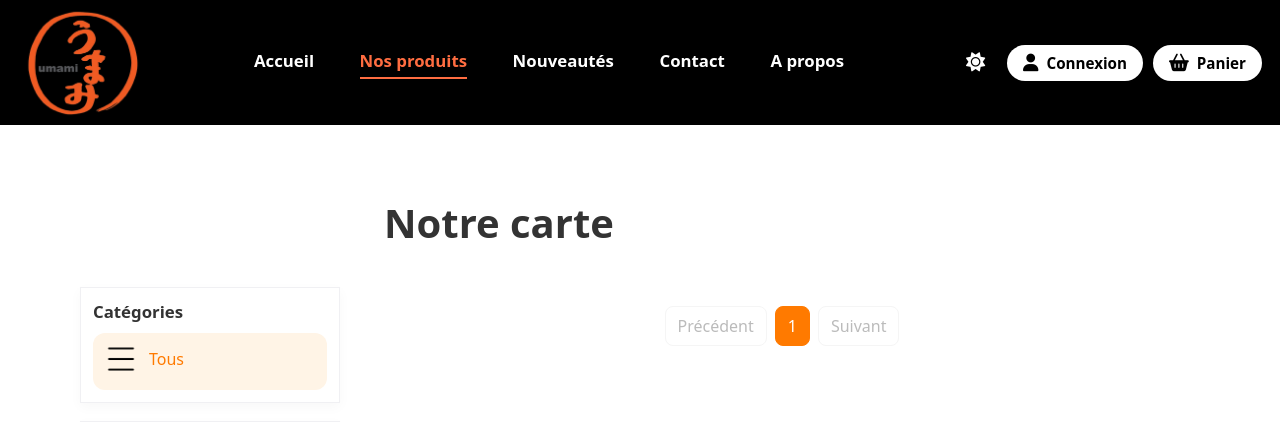
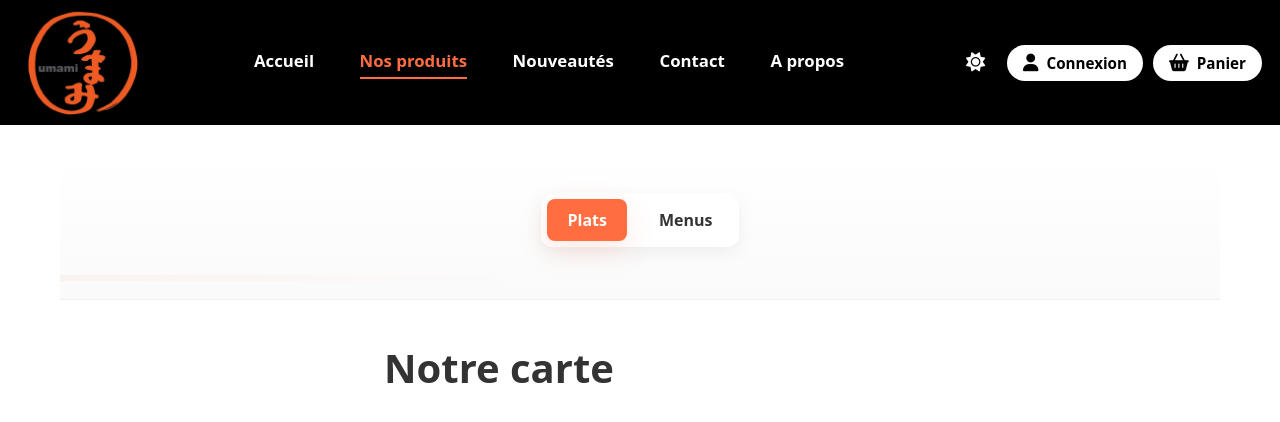
Before and after one commit to nathan2612/Projet_FI_Groupe_17, a Flask app: page /produits/ in a window 1280 px wide. Shown: the top 422 px of the page. Run offline with Flask 3, Linux system fonts and the light colour scheme; data that the repository does not hold is empty; parts of the project's set-up code (start-up, migrations or seed data) failed here and were passed over.

```diff
--- /dev/null
+++ b/monApp/static/base_produit.css
@@ -0,0 +1,86 @@
+/* Styles pour la barre de navigation de la carte (Plats / Menus) */
+/* Utilise les variables définies dans style.css quand disponibles */
+
+.carte-header {
+  background: linear-gradient(180deg, rgba(255,255,255,0.02), rgba(0,0,0,0.02));
+  padding: 18px 0;
+  border-bottom: 1px solid rgba(0,0,0,0.06);
+}
+
+.carte-nav-wrapper {
+  max-width: 1200px;
+  margin: 0 auto;
+  padding: 0 16px;
+}
+
+.carte-nav {
+  display: flex;
+  justify-content: center;
+}
+
+.carte-tabs {
+  display: inline-flex;
+  gap: 12px;
+  list-style: none;
+  margin: 0;
+  padding: 6px;
+  background: var(--bg-color);
+  border-radius: 12px;
+  box-shadow: 0 6px 18px rgba(13,13,13,0.06);
+}
+
+.carte-tab a {
+  display: inline-block;
+  padding: 10px 20px;
+  text-decoration: none;
+  color: var(--text-color);
+  font-weight: 700;
+  border-radius: 8px;
+  transition: transform 120ms ease, background-color 120ms ease, color 120ms ease;
+}
+
+.carte-tab a:hover {
+  transform: translateY(-2px);
+  background: rgba(0,0,0,0.03);
+}
+
+.carte-tab.active a {
+  color: var(--btn-hover-text, #fff);
+  background: var(--btn-hover-bg, #ff6d41);
+  box-shadow: 0 10px 30px rgba(255,109,65,0.14);
+}
+
+/* Small screens: stack tabs */
+@media (max-width: 560px) {
+  .carte-tabs {
+    display: flex;
+    gap: 8px;
+    width: 100%;
+    justify-content: space-between;
+  }
+  .carte-tab a {
+    padding: 8px 10px;
+    font-size: 0.95rem;
+  }
+}
+
+/* Optional subtle separator under the nav */
+.carte-header::after {
+  content: '';
+  display: block;
+  height: 6px;
+  background: linear-gradient(90deg, rgba(255,109,65,0.06), transparent 40%);
+  margin-top: 8px;
+}
+
+/* Ensure contrast when dark-mode is active */
+.dark-mode .carte-tabs {
+  background: #1c1c1c;
+}
+.dark-mode .carte-tab a {
+  color: var(--text-color);
+}
+.dark-mode .carte-tab.active a {
+  background: var(--btn-hover-bg, #ff6d41);
+  color: var(--btn-hover-text, #fff);
+}
--- a/monApp/templates/base.html
+++ b/monApp/templates/base.html
@@ -11,6 +11,7 @@
 		<link rel="stylesheet" href="https://cdnjs.cloudflare.com/ajax/libs/font-awesome/6.5.1/css/all.min.css">
 
 		{% block styles %}{% endblock %}
+		{% block styles2 %}{% endblock %}
 	</head>
 	<body>
 		<header class="site-header">
--- /dev/null
+++ b/monApp/templates/base_produit.html
@@ -0,0 +1,26 @@
+{% extends "base.html" %}
+
+{% block styles %}
+
+    <link rel="stylesheet" href="{{ url_for('static', filename='base_produit.css') }}">
+{% endblock %}
+
+{% block styles2 %}{% endblock %}
+
+{% block main %}
+    <div class="carte-header">
+    <div class="carte-nav-wrapper container">
+        <nav class="carte-nav">
+            <ul class="carte-tabs">
+                <li class="carte-tab {% if request.endpoint == 'produits' %}active{% endif %}">
+                    <a href="{{ url_for('produits') }}">Plats</a>
+                </li>
+                <li class="carte-tab {% if request.endpoint == 'menus' %}active{% endif %}">
+                    <a href="{{ url_for('menus') }}">Menus</a>
+                </li>
+            </ul>
+        </nav>
+    </div>
+    </div>
+    {% block content %}{% endblock %}
+{% endblock %}
--- a/monApp/templates/produits.html
+++ b/monApp/templates/produits.html
@@ -1,10 +1,10 @@
-{% extends "base.html" %}
+{% extends "base_produit.html" %}
 
-{% block styles %}
+{% block styles2 %}
     <link rel="stylesheet" href="{{ url_for('static', filename='produits.css') }}">
 {% endblock %}
 
-{% block main %}
+{% block content %}
 
     <div class="layout">
         <aside class="sidebar">
--- a/monApp/views.py
+++ b/monApp/views.py
@@ -95,61 +95,9 @@ def produits():
         }
     )
 
-#@app.route('/menus/', methods=['POST', 'GET'])
-#def menus():
-#    cat_id = request.args.get('cat_id', type=int)
-#    page = request.args.get('page', 1, type=int)
-#    per_page = 9
-#
-#    # Build base query with optional category filter
-#    query = db.session.query(PLAT)
-#    if cat_id is not None:
-#        query = query.filter_by(id_categorie=cat_id)
-#
-#    vegetarien = request.values.get('vegetarien', '0') == '1'
-#    vegan = request.values.get('vegan', '0') == '1'
-#    sans_gluten = request.values.get('sans_gluten', '0') == '1'
-#    sans_lactose = request.values.get('sans_lactose', '0') == '1'
-#    sans_fruits_a_coque = request.values.get('sans_fruits_a_coque', '0') == '1'
-#    sans_crustaces = request.values.get('sans_crustaces', '0') == '1'
-#
-#    if vegetarien:
-#        query = query.filter(PLAT.vegetarien.is_(True))
-#    if vegan:
-#        query = query.filter(PLAT.vegan.is_(True))
-#    if sans_gluten:
-#        query = query.filter(PLAT.gluten.is_(False))
-#    if sans_lactose:
-#        query = query.filter(PLAT.lactose.is_(False))
-#    if sans_fruits_a_coque:
-#        query = query.filter(PLAT.fruits_a_coque.is_(False))
-#    if sans_crustaces:
-#        query = query.filter(PLAT.crustaces.is_(False))
-#
-#    total = query.count()
-#    total_pages = max(1, ceil(total / per_page))
-#    page = max(1, min(page, total_pages))
-#    produits = query.offset((page - 1) * per_page).limit(per_page).all()
-#    categories = db.session.query(CATEGORIE).all()
-#
-#    return render_template(
-#        "produits.html",
-#        produits=produits,
-#        cat_id=cat_id,
-#        categories=categories,
-#        page=page,
-#        total_pages=total_pages,
-#        total_items=total,
-#        per_page=per_page,
-#        filters={
-#            'vegetarien': vegetarien,
-#            'vegan': vegan,
-#            'sans_gluten': sans_gluten,
-#            'sans_lactose': sans_lactose,
-#            'sans_fruits_a_coque': sans_fruits_a_coque,
-#            'sans_crustaces': sans_crustaces,
-#        }
-#    )
+@app.route('/menus/', methods=['POST', 'GET'])
+def menus():
+    return render_template("menus.html")
 
 @app.route('/produit/<int:id_plat>')
 def detail_plat(id_plat):
```
Also changed, not shown: monApp/templates/menus.html (added, +9 -0 lines).
